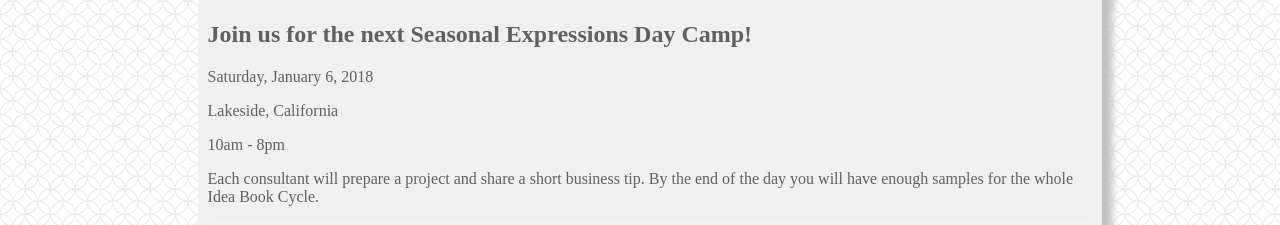
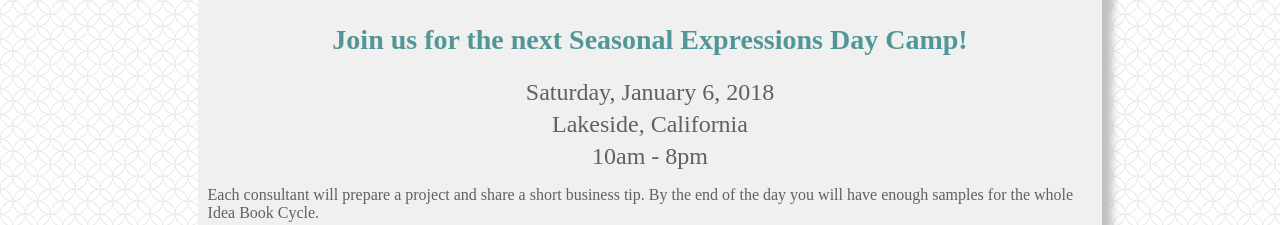
Before and after one commit to Heuft-Dawn/heuft-dawn.github.io, a plain HTML site: page demo.html in a window 1280 px wide. Shown: the part 536-761 px from the top of the page. Drawn offline with Linux system fonts and the light colour scheme.

Commit message:
Add files via upload

```diff
--- a/stylesheets/style2.css
+++ b/stylesheets/style2.css
@@ -26,6 +26,12 @@ button:active {
     margin: -10px 15% 10px 15%;
     padding: 10px 10px 800px 10px;
     width: 70%;
+}
+.event p{
+    font-size: 1.5em;
+    margin-top: .2em;
+    margin-bottom: .2em;
+    text-align: center;
 }
 form {
     background-color: #f2f2f2;
@@ -63,9 +69,10 @@ fieldset legend {
     padding: 10px;
     width: 70%;
 }
-h1 {
+h2 {
     color: #519798;
-    font-size: 2em;
+    font-size: 1.75em;
+    text-align: center
 }
 
 input[type=submit] {
@@ -104,7 +111,6 @@ select{
     color: white;
     display: block;
     font-size: 1em;
-    margin: 30px 25%;
     padding: 10px 50px 10px 10px;
     width: 300px;
 }
```
